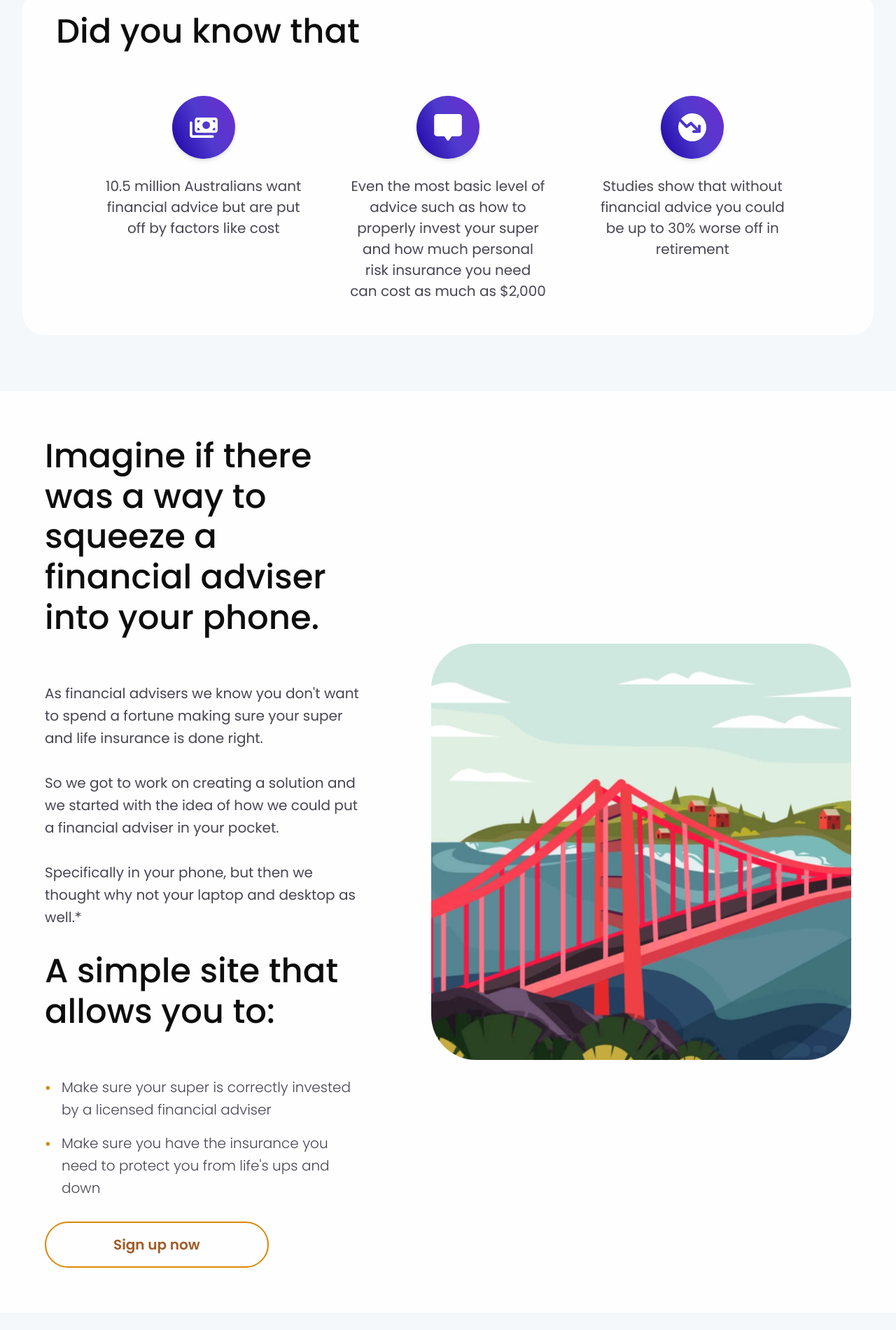
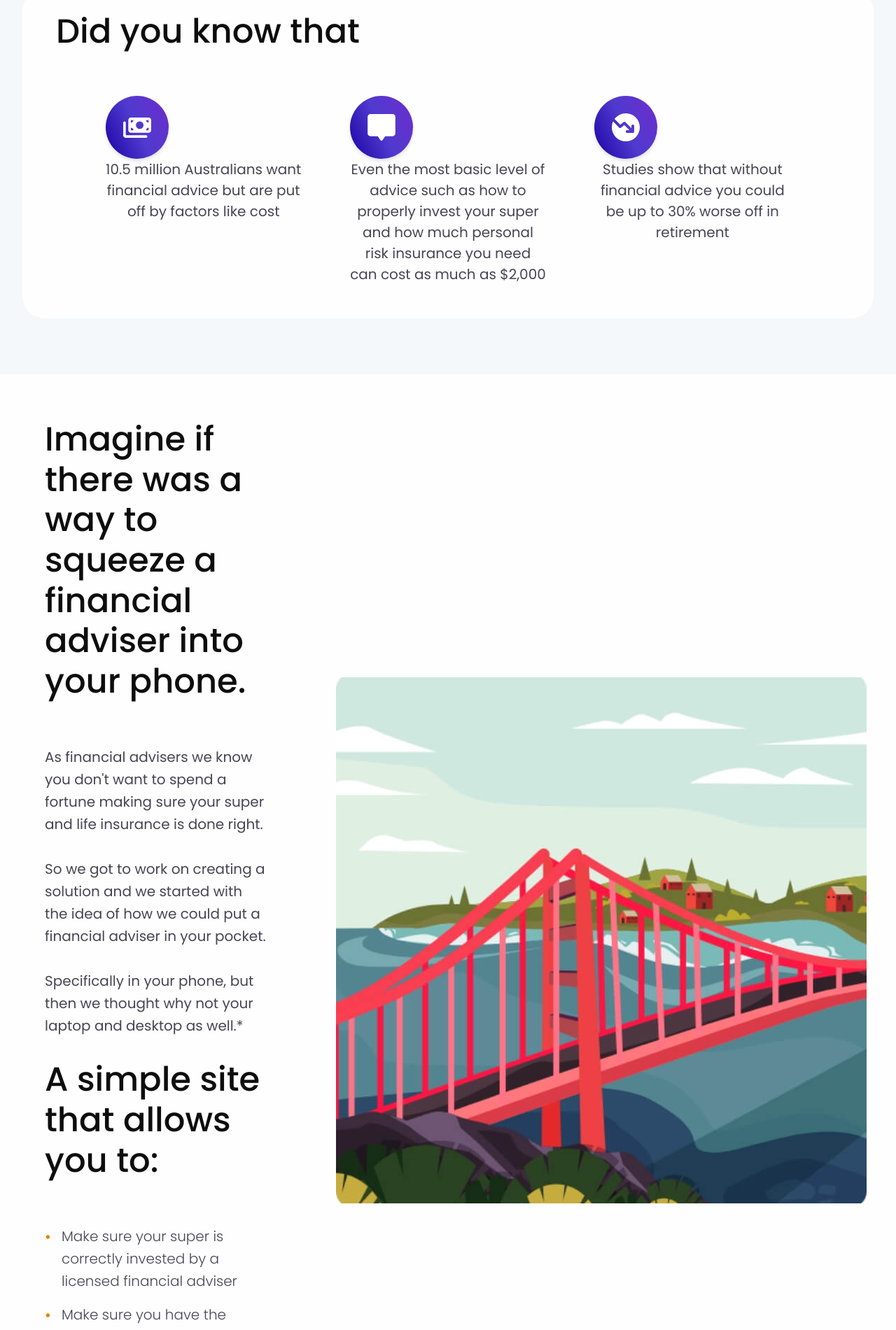
Before and after one commit to arharutyu/equee-public, a React (Vite) app: page / in a window 1280 px wide. Shown: the part 880-2781 px from the top of the page at 70% size. Built offline with nearby package versions, Linux system fonts and the light colour scheme.

Commit message:
cleanup css

```diff
--- a/src/components/2-Statistics/Statistics.css
+++ b/src/components/2-Statistics/Statistics.css
@@ -1,5 +1,3 @@
-/*TODO: Figure out margin formatting for the grid*/
-
 .did-you-know {
     background-color: var(--color-purple-backdrop);
     padding: var(--spacing-3xl) 0;
@@ -9,7 +7,7 @@
     max-width: 100%;
     background-color: var(--color-white);
     align-self: center;
-    margin: var(--spacing-md) var(--spacing-md);
+    margin: var(--spacing-md);
     padding: var(--spacing-xl) var(--spacing-2xl);
     border-radius: var(--border-radius-md);
 }
@@ -19,33 +17,14 @@
     margin-bottom: var(--spacing-3xl);
 }
 
-/* Statistics Grid - Mobile First */
-.statistics-grid {
-    display: grid;
-    grid-template-columns: 1fr;
-    gap: var(--spacing-3xl);
-    justify-items: center;
-}
-
-/* Individual Statistic Items */
-.statistic-item {
-    display: flex;
-    flex-direction: column;
-    align-items: center;
-    max-width: 450px;
-    text-align: center;
-}
-
-.icon-circle {
-    margin-bottom: var(--spacing-lg);
-}
+/* Uses .grid-stats and .stats-item from layout.css */
 
 /* Icon Styling */
 .statistic-icon {
     width: 40px;
     height: 40px;
     object-fit: contain;
-    filter: brightness(0) invert(1); /* Make icons white */
+    filter: brightness(0) invert(1);
 }
 
 /* Statistic Text */
@@ -58,35 +37,13 @@
     max-width: 280px;
 }
 
-/* Tablet Styles */
 @media (min-width: 768px) {
-    .statistics-grid {
-        grid-template-columns: repeat(3, 2fr);
-        gap: var(--spacing-2xl);
-        max-width: 1000px;
-        margin: 0 auto;
-    }
-
-    .statistic-item {
-        max-width: 300px;
-    }
-
     .statistic-text {
         font-size: 1rem;
     }
 }
 
-/* Large Desktop */
 @media (min-width: 1200px) {
-    .statistics-grid {
-        gap: var(--spacing-2xl);
-        margin: var(--spacing-md) auto;
-    }
-
-    .statistic-item {
-        max-width: 30vw;
-    }
-
     .statistic-text {
         font-size: var(--font-size-p);
     }
--- a/src/components/2-Statistics/Statistics.tsx
+++ b/src/components/2-Statistics/Statistics.tsx
@@ -31,7 +31,7 @@ export const Statistics = () => {
                         Did you know that
                     </h2>
 
-                    <div className="statistics-grid">
+                    <div className="grid-stats">
                         {statistics.map((stat, index) => (
                             <div key={index} className="statistic-item">
                                 <div className="icon-circle">
--- a/src/components/3-SignUp/SignUp.css
+++ b/src/components/3-SignUp/SignUp.css
@@ -41,14 +41,6 @@
     margin-top: var(--spacing-xl);
 }
 
-/* Visual/Illustration */
-.signup-illustration {
-    max-width: 100%;
-    height: auto;
-    display: block;
-    border-radius: var(--border-radius-xl);
-}
-
 /* Mobile Styles */
 @media (max-width: 768px) {
     .signup {
@@ -61,21 +53,12 @@
         margin-left: auto;
         margin-right: auto;
     }
-
-    .signup-illustration {
-        margin-top: var(--spacing-lg);
-    }
 }
 
 /* Desktop Styles */
 @media (min-width: 769px) {
     .signup-text {
         padding-right: var(--spacing-xl);
-    }
-
-    .section-description,
-    .section-title {
-        text-align: left;
     }
 
     .signup-features-list {
@@ -85,19 +68,4 @@
     .signup-actions {
         justify-content: flex-start;
     }
-
-    .signup-illustration {
-        max-width: 500px;
-    }
 }
-
-/* Large Desktop */
-@media (min-width: 1200px) {
-    .section-two-col {
-        gap: var(--spacing-3xl);
-    }
-
-    .signup-illustration {
-        max-width: 600px;
-    }
-}
--- a/src/components/4-Introducing/Introducing.css
+++ b/src/components/4-Introducing/Introducing.css
@@ -20,14 +20,7 @@
     margin-bottom: var(--spacing-xl);
 }
 
-/* Checkmark Icon */
-.checkmark-icon {
-    width: 24px;
-    height: 24px;
-    min-width: 24px;
-    flex-shrink: 0;
-    margin-top: 2px;
-}
+/* Uses .feature-list from lists.css */
 
 /* Mobile Styles */
 @media (max-width: 768px) {
@@ -47,12 +40,6 @@
     .feature-list-item {
         font-size: 1rem;
         gap: var(--spacing-sm);
-    }
-
-    .checkmark-icon {
-        width: 20px;
-        height: 20px;
-        min-width: 20px;
     }
 }
 
--- a/src/components/6-RiskFree/RiskFree.css
+++ b/src/components/6-RiskFree/RiskFree.css
@@ -16,16 +16,6 @@
 
     .section-two-col {
         gap: var(--spacing-xl);
-    }
-
-    .section-title {
-        font-size: 2rem;
-        text-align: center;
-    }
-
-    .section-description {
-        text-align: center;
-        font-size: 1rem;
     }
 
     /* Image appears first on mobile */
@@ -48,12 +38,4 @@
     .illustration-container {
         order: 1;
     }
-
-    .section-title {
-        text-align: left;
-    }
-
-    .section-description {
-        text-align: left;
-    }
 }
--- a/src/components/7-WhyNow/WhyNow.css
+++ b/src/components/7-WhyNow/WhyNow.css
@@ -18,14 +18,6 @@
         gap: var(--spacing-xl);
     }
 
-    .section-description {
-        font-size: 1rem;
-    }
-
-    .illustration-img {
-        max-width: 100%;
-    }
-
     /* Image appears first on mobile */
     .illustration-container {
         order: -1;
@@ -41,15 +33,4 @@
     .why-now-text {
         padding-right: var(--spacing-xl);
     }
-
-    .illustration-img {
-        max-width: 500px;
-    }
 }
-
-/* Large Desktop */
-@media (min-width: 1200px) {
-    .illustration-img {
-        max-width: 600px;
-    }
-}
--- a/src/styles/img.css
+++ b/src/styles/img.css
@@ -1,3 +1,4 @@
+/* Illustration Containers */
 .illustration-container {
     display: flex;
     justify-content: center;
@@ -15,10 +16,53 @@
     border-radius: var(--border-radius-xl);
 }
 
+/* Size Variants */
+.illustration-img-sm {
+    max-width: 350px;
+}
+
+.illustration-img-md {
+    max-width: 500px;
+}
+
+.illustration-img-lg {
+    max-width: 600px;
+}
+
+/* Responsive auto-sizing for default .illustration-img */
 @media (min-width: 769px) {
-    .illustration-img { max-width: 500px; }
+    .illustration-img:not(.illustration-img-sm):not(.illustration-img-md):not(.illustration-img-lg) {
+        max-width: 500px;
+    }
 }
 
 @media (min-width: 1200px) {
-    .illustration-img { max-width: 600px; }
+    .illustration-img:not(.illustration-img-sm):not(.illustration-img-md):not(.illustration-img-lg) {
+        max-width: 600px;
+    }
 }
+
+/* Phone Mockup Specific */
+.phone-mockup-container {
+    position: relative;
+    margin-bottom: 0;
+}
+
+.phone-mockup-img {
+    max-width: 100%;
+    height: auto;
+    filter: drop-shadow(0 10px 25px rgba(0, 0, 0, 0.2));
+    display: block;
+}
+
+@media (max-width: 768px) {
+    .phone-mockup-img { max-width: 350px; }
+}
+
+@media (min-width: 769px) {
+    .phone-mockup-img { max-width: 500px; }
+}
+
+@media (min-width: 1200px) {
+    .phone-mockup-img { max-width: 600px; }
+}
--- a/src/styles/layout.css
+++ b/src/styles/layout.css
@@ -89,3 +89,43 @@
 .overflow-hidden { overflow: hidden; }
 .overflow-auto { overflow: auto; }
 .overflow-visible { overflow: visible; }
+
+/* Stats/Feature Grid Pattern */
+.grid-stats {
+    display: grid;
+    grid-template-columns: 1fr;
+    gap: var(--spacing-3xl);
+    justify-items: center;
+}
+
+.stats-item {
+    display: flex;
+    flex-direction: column;
+    align-items: center;
+    text-align: center;
+    max-width: 450px;
+}
+
+@media (min-width: 768px) {
+    .grid-stats {
+        grid-template-columns: repeat(3, 1fr);
+        gap: var(--spacing-2xl);
+        max-width: 1000px;
+        margin: 0 auto;
+    }
+
+    .stats-item {
+        max-width: 300px;
+    }
+}
+
+@media (min-width: 1200px) {
+    .grid-stats {
+        gap: var(--spacing-2xl);
+        margin: var(--spacing-md) auto;
+    }
+
+    .stats-item {
+        max-width: 30vw;
+    }
+}
--- a/src/styles/sections.css
+++ b/src/styles/sections.css
@@ -1,3 +1,4 @@
+/* Section Layout Patterns */
 .section-two-col {
     display: grid;
     grid-template-columns: 1fr;
@@ -20,13 +21,13 @@
     order: 2;
 }
 
+/* Section Typography */
 .section-title {
     color: var(--color-black);
     font-size: var(--font-size-h2);
     font-weight: 600;
     line-height: 1.2;
     margin-bottom: var(--spacing-lg);
-    text-align: left;
 }
 
 .section-description {
@@ -35,7 +36,6 @@
     font-weight: 300;
     line-height: 1.6;
     margin-bottom: var(--spacing-md);
-    text-align: left;
 }
 
 .section-visual-img {
@@ -44,15 +44,27 @@
     display: block;
 }
 
-/* Responsive adjustments */
+/* Mobile - center by default */
 @media (max-width: 768px) {
     .section-title {
         font-size: 2rem;
+        text-align: center;
+    }
+    .section-description {
+        text-align: center;
+        font-size: 1rem;
     }
 }
 
+/* Desktop - left align */
 @media (min-width: 769px) {
-    .section-title { font-size: 2.5rem; }
+    .section-title {
+        font-size: 2.5rem;
+        text-align: left;
+    }
+    .section-description {
+        text-align: left;
+    }
 }
 
 @media (min-width: 1200px) {
```
